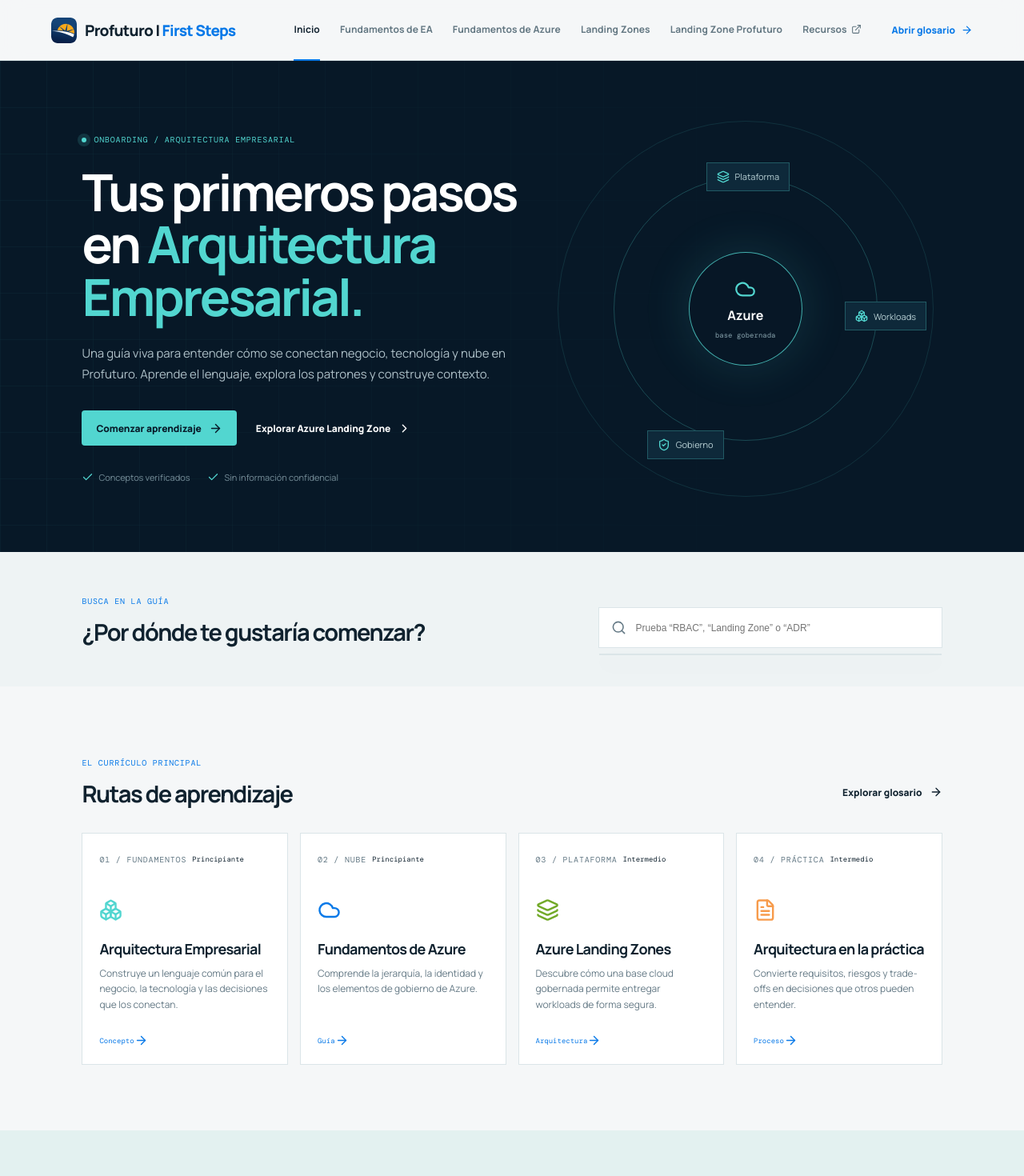
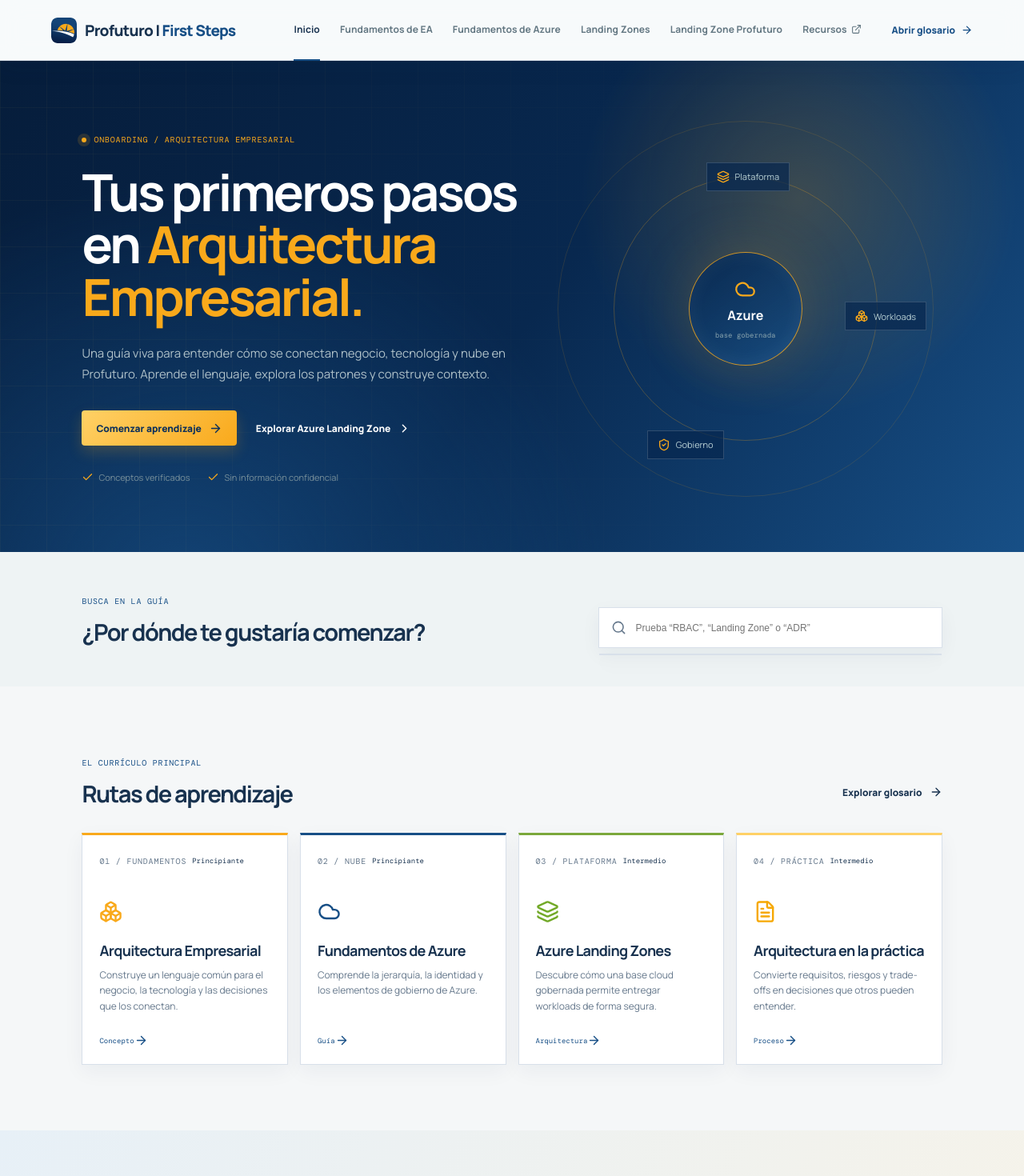
Before and after one commit to JV506268/First-Steps, a React (Vite) app: page / in a window 1280 px wide. Shown: the top 1470 px of the page at 80% size. Built offline with nearby package versions, Linux system fonts and the light colour scheme.

Commit message:
Refresh Profuturo visual theme and resources

```diff
--- a/src/content/index.ts
+++ b/src/content/index.ts
@@ -44,9 +44,5 @@ export const paths = [
 
 export const resources = [
   ['Solicitud de monitor extra', 'Documentación referente a la solicitud de un monitor extra para el espacio de trabajo', `${import.meta.env.BASE_URL}Manual%20Tickets%20de%20Solicitud%20de%20equipamiento.pdf`],
-  ['Azure Architecture Center', 'Arquitecturas de referencia y guía para diseñar soluciones cloud.', 'https://learn.microsoft.com/azure/architecture/'],
-  ['Documentación de Azure Landing Zones', 'Guía de Microsoft para diseñar una base cloud escalable.', 'https://learn.microsoft.com/azure/cloud-adoption-framework/ready/landing-zone/'],
-  ['Azure Well-Architected Framework', 'Marco para evaluar la calidad de un workload en cinco pilares.', 'https://learn.microsoft.com/azure/well-architected/'],
-  ['Microsoft Learn: fundamentos de Azure', 'Rutas autodirigidas para aprender los conceptos principales de Azure.', 'https://learn.microsoft.com/training/azure/'],
-  ['Documentación de GitHub Pages', 'Guía oficial para publicar sitios estáticos desde GitHub.', 'https://docs.github.com/pages'],
+  ['Sharepoint', 'Espacio en Sharepoint del portafolio de arquitectura. Nota: Se deben solicitar permisos previamente', 'https://profuturocloud.sharepoint.com/sites/ArquitecturaEmpresarialProfuturo/Portafolio%20de%20Proyectos/Forms/AllItems.aspx']
 ]
--- a/src/main.tsx
+++ b/src/main.tsx
@@ -2,6 +2,7 @@ import { StrictMode } from 'react'
 import { createRoot } from 'react-dom/client'
 import { App } from './App'
 import './styles.css'
+import './modern.css'
 
 createRoot(document.getElementById('root')!).render(
   <StrictMode><App /></StrictMode>,
--- /dev/null
+++ b/src/modern.css
@@ -0,0 +1,107 @@
+:root {
+  --profuturo-blue-dark: #08284f;
+  --profuturo-blue: #174f86;
+  --profuturo-gold: #f9a91b;
+  --profuturo-gold-light: #ffd166;
+  --glass-line: rgba(255, 255, 255, 0.16);
+}
+
+.site-header {
+  background: rgba(248, 250, 252, 0.82);
+  box-shadow: 0 8px 28px rgba(8, 40, 79, 0.08);
+}
+
+.hero {
+  background:
+    radial-gradient(circle at 78% 28%, rgba(249, 169, 27, 0.2), transparent 25%),
+    radial-gradient(circle at 18% 110%, rgba(23, 79, 134, 0.72), transparent 42%),
+    linear-gradient(125deg, #061d3b 0%, var(--profuturo-blue-dark) 52%, #174f86 100%);
+}
+
+.hero:after {
+  opacity: 0.1;
+  background-image:
+    linear-gradient(rgba(255, 209, 102, 0.38) 1px, transparent 1px),
+    linear-gradient(90deg, rgba(255, 209, 102, 0.38) 1px, transparent 1px);
+}
+
+.core {
+  background: linear-gradient(145deg, rgba(8, 40, 79, 0.96), rgba(23, 79, 134, 0.82));
+  border-color: rgba(249, 169, 27, 0.8);
+  box-shadow: 0 0 70px rgba(249, 169, 27, 0.18), inset 0 0 26px rgba(255, 255, 255, 0.06);
+}
+
+.orbit-label {
+  background: rgba(8, 40, 79, 0.72);
+  border-color: var(--glass-line);
+  backdrop-filter: blur(10px);
+}
+
+.button.primary {
+  background: linear-gradient(135deg, var(--profuturo-gold-light), var(--profuturo-gold));
+  box-shadow: 0 8px 18px rgba(249, 169, 27, 0.2);
+}
+
+.button.primary:hover {
+  box-shadow: 0 12px 24px rgba(249, 169, 27, 0.3);
+  transform: translateY(-1px);
+}
+
+.learning-card,
+.term-card,
+.module-card,
+.latest-side > div,
+.search-wrap {
+  box-shadow: 0 8px 24px rgba(8, 40, 79, 0.05);
+}
+
+.learning-card:hover {
+  box-shadow: 0 18px 34px rgba(8, 40, 79, 0.12);
+}
+
+.learning-card.cyan {
+  border-top: 3px solid var(--profuturo-gold);
+}
+
+.learning-card.blue {
+  border-top: 3px solid var(--profuturo-blue);
+}
+
+.learning-card.lime {
+  border-top: 3px solid #7ba83b;
+}
+
+.learning-card.orange {
+  border-top: 3px solid var(--profuturo-gold-light);
+}
+
+.split-section {
+  background: linear-gradient(120deg, #e7f0f7 0%, #f7f3e8 100%);
+}
+
+.latest-feature {
+  background:
+    linear-gradient(135deg, rgba(23, 79, 134, 0.25), transparent 60%),
+    linear-gradient(135deg, #061d3b, #0b2f5b);
+  box-shadow: 0 16px 32px rgba(8, 40, 79, 0.13);
+}
+
+.reference-panel,
+.github-note {
+  box-shadow: 0 12px 28px rgba(8, 40, 79, 0.08);
+}
+
+@media (prefers-reduced-motion: no-preference) {
+  .hero-copy {
+    animation: reveal-up 0.65s ease-out both;
+  }
+
+  .hero-visual {
+    animation: reveal-up 0.8s 0.12s ease-out both;
+  }
+
+  @keyframes reveal-up {
+    from { opacity: 0; transform: translateY(12px); }
+    to { opacity: 1; transform: translateY(0); }
+  }
+}
```
Also changed, not shown: src/styles.css.
